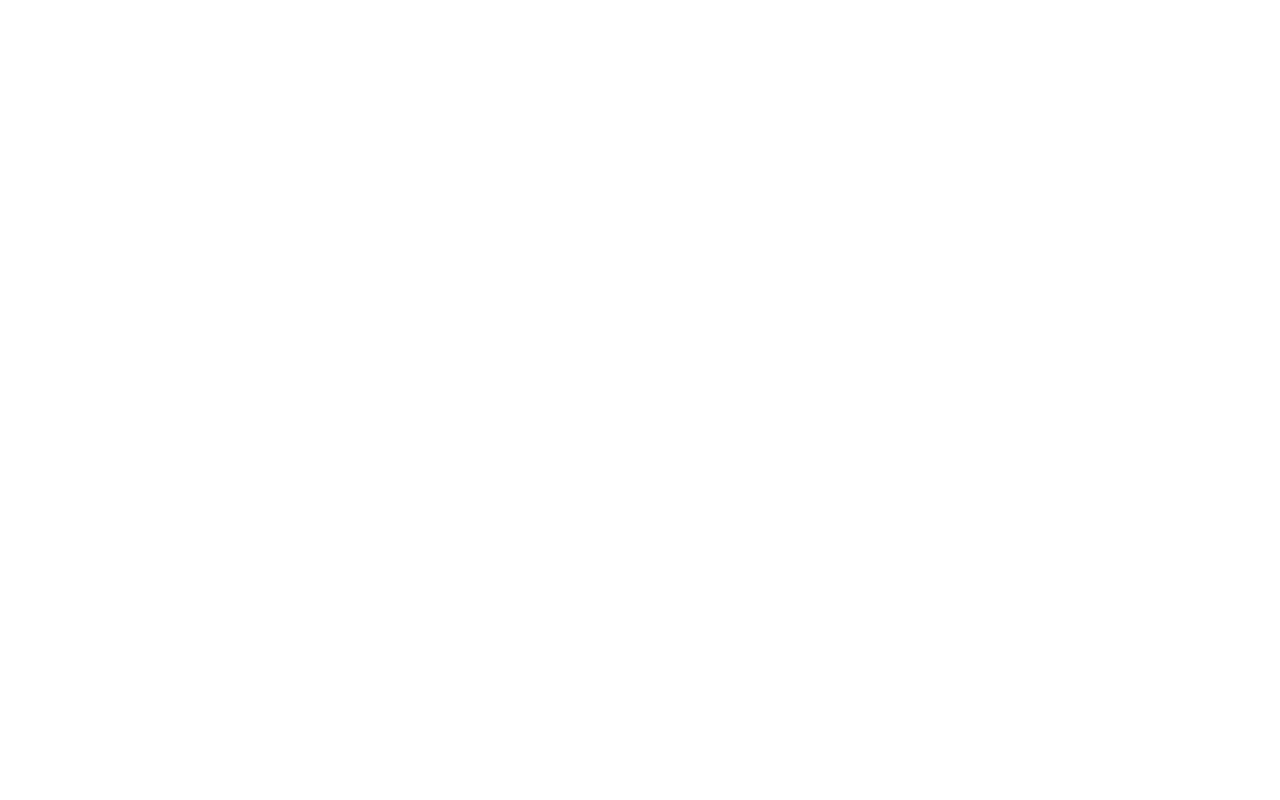
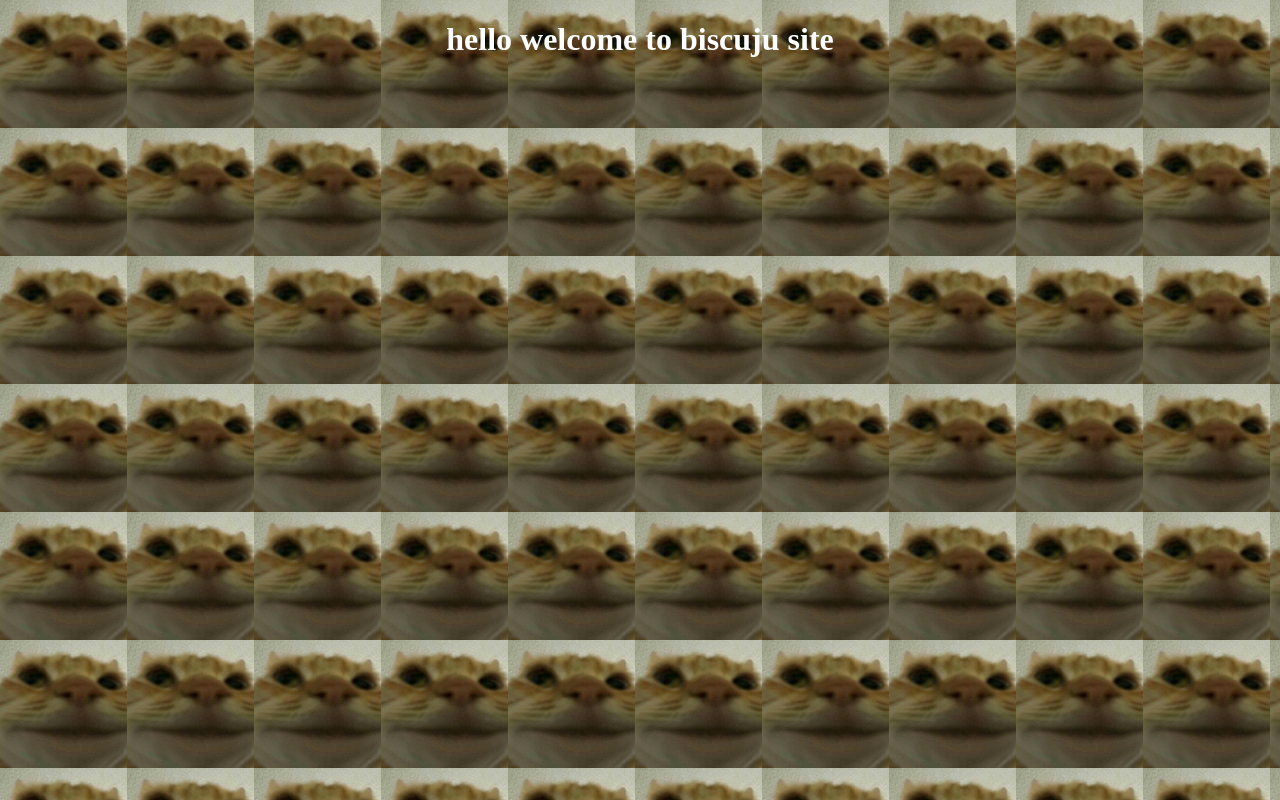
Before and after one commit to Skeretar/pisca, a plain HTML site: page index.html in a window 1280 px wide. Drawn offline with Linux system fonts and the light colour scheme.

Commit message:
Update index.html

```diff
--- a/index.html
+++ b/index.html
@@ -7,8 +7,15 @@
         color: white;
         text-align: center;
       }
+      body {
+        background-image: url("biscu.png");
+        background-color: black;
+        background-repeat: repeat;
+    </style>
   </head>
+
   <body>
     <h1>hello welcome to biscuju site </h1>
   </body>
+
 </html>
```
